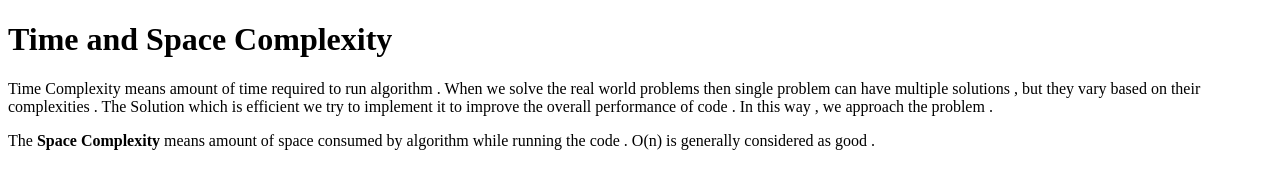
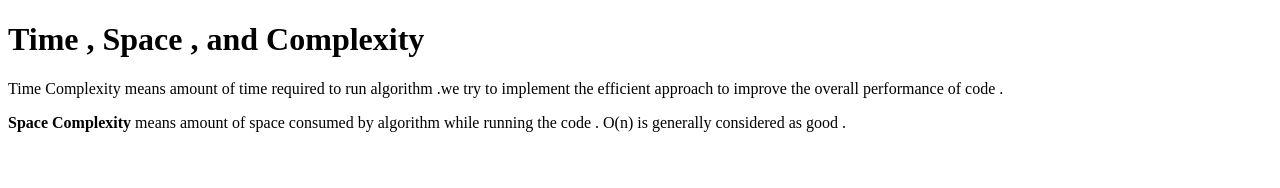
Before and after one commit to acciojob/time-and-space-complexity-rd1476453, a website: page main.html in a window 1280 px wide. Drawn offline with Linux system fonts and the light colour scheme.

Commit message:
created a submission

```diff
--- a/main.html
+++ b/main.html
@@ -9,16 +9,13 @@
 <body>
 	<!-- the entire body must be written by student -->
 
-	<h1>Time and Space Complexity </h1>
+	<h1>Time , Space , and Complexity </h1>
 
 	<p>
-		Time Complexity means amount of time required to run algorithm . When we solve
-		the real world problems then single problem can have multiple solutions ,
-		but they vary based on their complexities . The Solution which is efficient we try to implement it to improve the overall performance of code .
-		In this way , we approach the problem .
+		Time Complexity means amount of time required to run algorithm .we try to implement the efficient approach to improve the overall performance of code .
 	</p>
 	<p>
-		The <b>Space Complexity</b> means amount of space consumed by algorithm while running the code .
+		<b>Space Complexity</b> means amount of space consumed by algorithm while running the code .
 		O(n) is generally considered as good .
 	</p>
     <script type="text/javascript" src="./script.js">
```
